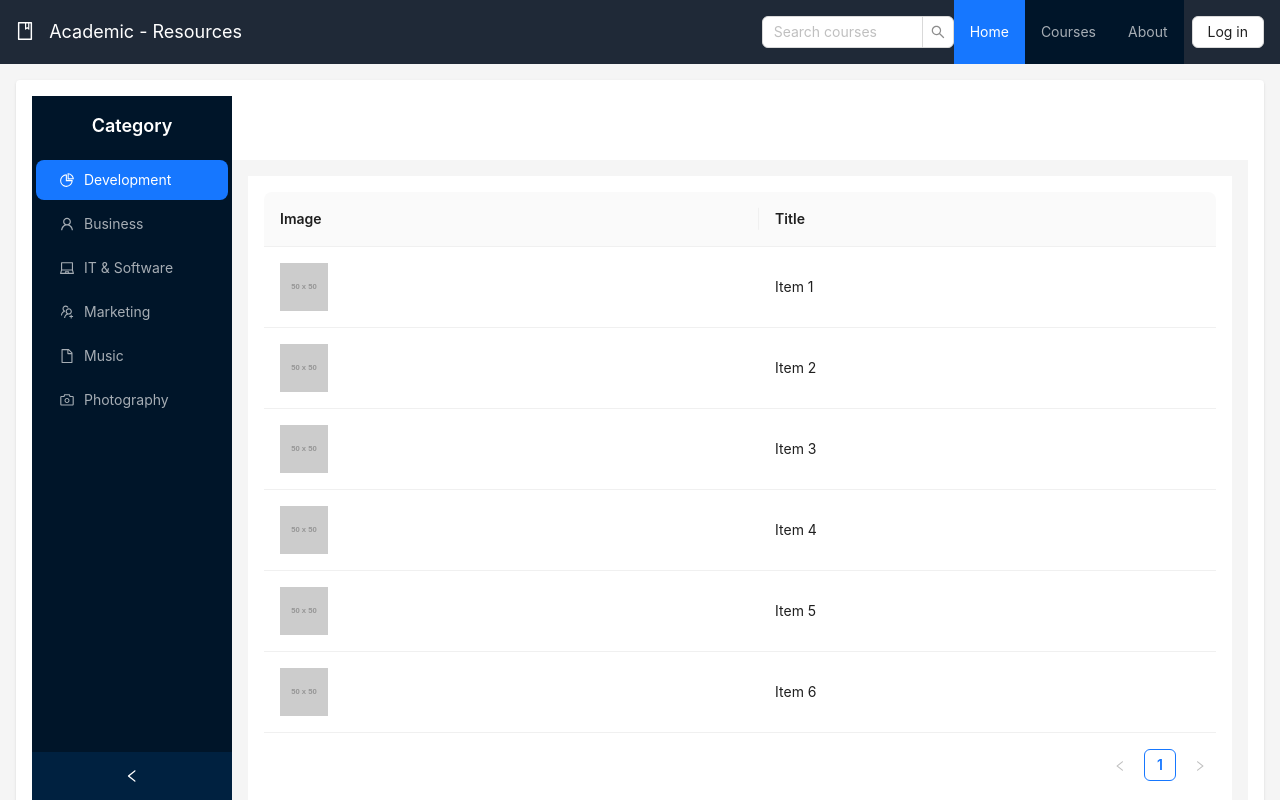
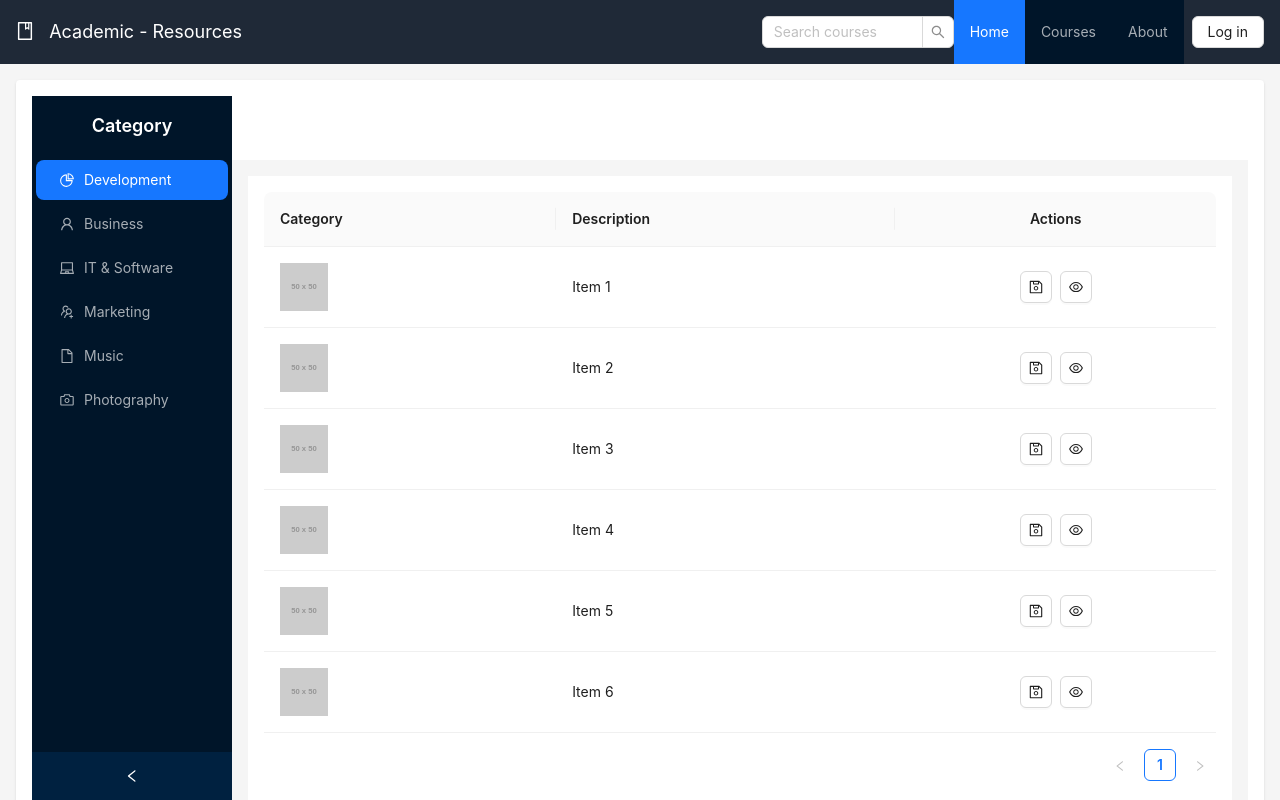
Before and after one commit to kagmin23/academic-resources, a React (Create React App) app: page /category in a window 1280 px wide. Shown: the top 800 px of the page. Built offline with nearby package versions, Linux system fonts and the light colour scheme.

Commit message:
Update CategoryPage.tsx

```diff
--- a/src/pages/CategoryPage.tsx
+++ b/src/pages/CategoryPage.tsx
@@ -1,5 +1,6 @@
-import { CameraOutlined, FileOutlined, LaptopOutlined, PieChartOutlined, UserOutlined, UsergroupAddOutlined } from '@ant-design/icons';
-import { Layout, Menu, Table } from 'antd';
+import { CameraOutlined, EyeOutlined, FileOutlined, LaptopOutlined, PieChartOutlined, SaveOutlined, UserOutlined, UsergroupAddOutlined } from '@ant-design/icons';
+import { Button, Layout, Menu, Table } from 'antd';
+import { AlignType } from 'rc-table/lib/interface'; // Import AlignType
 import React, { useState } from 'react';
 
 const { Header, Content, Footer, Sider } = Layout;
@@ -45,15 +46,26 @@ const dataSource: DataType[] = [
 
 const columns = [
   {
-    title: 'Image',
+    title: 'Category',
     dataIndex: 'image',
     key: 'image',
     render: (text: string) => <img src={text} alt="item" className="w-12 h-12" />,
   },
   {
-    title: 'Title',
+    title: 'Description',
     dataIndex: 'title',
     key: 'title',
+  },
+  {
+    title: 'Actions',
+    key: 'actions',
+    align: 'center' as AlignType,
+    render: (text: string, record: DataType) => (
+      <div style={{ textAlign: 'center' }}>
+        <Button icon={<SaveOutlined />} className="mr-2" onClick={() => {}}></Button>
+        <Button icon={<EyeOutlined />} onClick={() => {}}></Button>
+      </div>
+    ),
   },
 ];
 
@@ -62,6 +74,14 @@ const CategoryPage: React.FC = () => {
 
   const toggleCollapsed = () => {
     setCollapsed(!collapsed);
+  };
+
+  const handleSave = (record: DataType) => {
+    // Add your save logic here
+  };
+
+  const handleViewMore = (record: DataType) => {
+    // Add your view more logic here
   };
 
   return (
```
